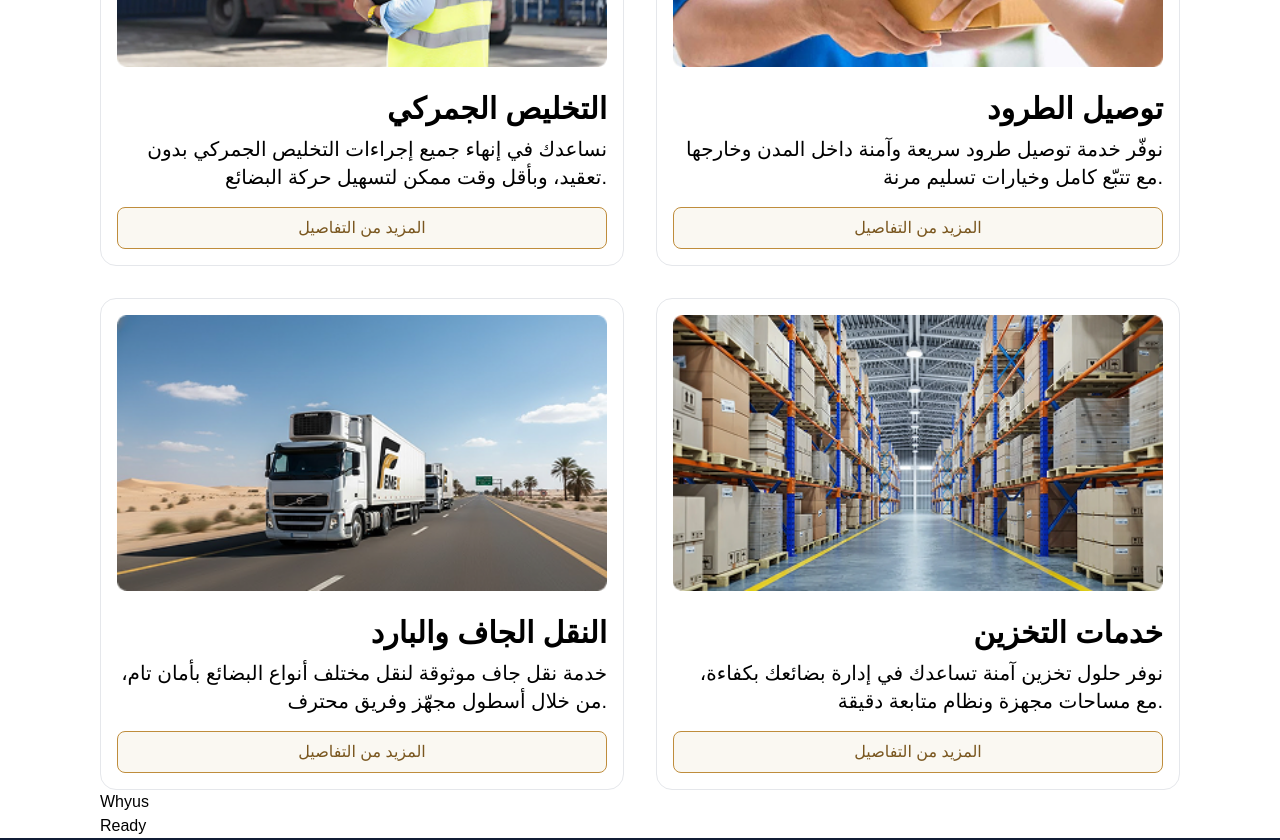
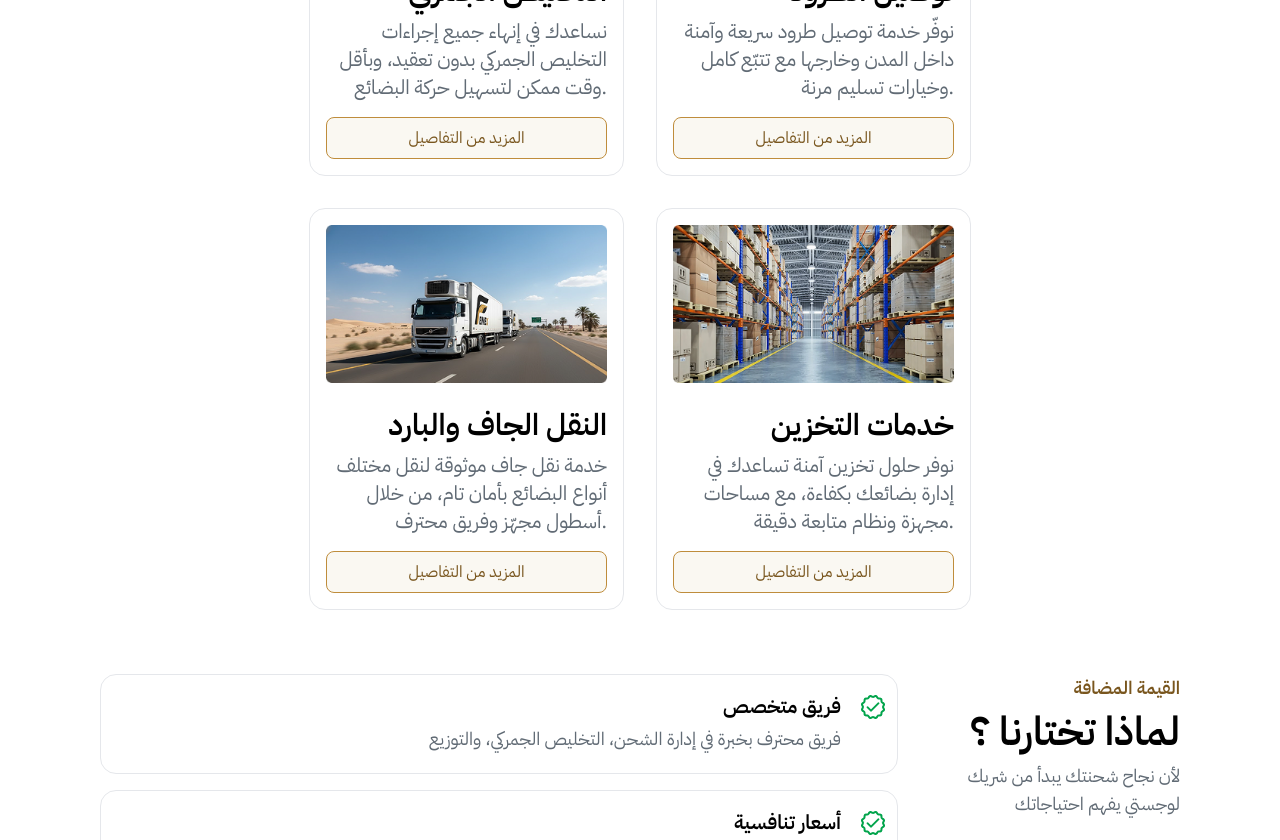
Before and after one commit to MahmoudMedhat17/EMEX, a React (Vite) app: page / in a window 1280 px wide. Shown: the part 1960-2800 px from the top of the page. Built offline with nearby package versions, Linux system fonts and the light colour scheme.

Commit message:
Working on why us section.

```diff
--- /dev/null
+++ b/src/components/common/Benefits.tsx
@@ -0,0 +1,20 @@
+
+interface IBenefits {
+    heading: string;
+    desc: string;
+};
+
+
+const Benefits = ({ heading, desc }: IBenefits) => {
+    return (
+        <div className="text-end relative p-4 border border-neutralSoftGray hover:border-primaryLight hover:bg-primarySoft duration-500 rounded-2xl">
+            <img src="/assets/primeVerified.png" className="absolute right-2 w-8 h-8" />
+            <div className="mr-10">
+                <h4 className="text-xl font-semibold leading-[150%]">{heading}</h4>
+                <p className="text-lg text-neutralDarkGray leading-[200%]">{desc}</p>
+            </div>
+        </div>
+    )
+}
+
+export default Benefits;
--- a/src/index.css
+++ b/src/index.css
@@ -1,5 +1,5 @@
+@import url('https://fonts.googleapis.com/css2?family=IBM+Plex+Sans+Arabic:wght@100;200;300;400;500;600;700&display=swap');
 @import "tailwindcss";
-@import url('https://fonts.googleapis.com/css2?family=IBM+Plex+Sans+Arabic:wght@100;200;300;400;500;600;700&display=swap');
 
 *{
     box-sizing: border-box;
--- a/src/pages/Home/About.tsx
+++ b/src/pages/Home/About.tsx
@@ -3,7 +3,7 @@
 
 const About = () => {
   return (
-    <div className="py-[92px] flex flex-col lg:flex-row items-center justify-between gap-[50px] md:gap-[121px]">
+    <section className="py-[92px] flex flex-col lg:flex-row items-center justify-between gap-[50px] md:gap-[121px]">
       <img src="assets/aboutImage.png" className="lg:w-[50%]" />
       <div className="flex flex-col items-end text-end space-y-4">
         <p className="text-primaryDark text-lg font-semibold">
@@ -15,11 +15,11 @@ const About = () => {
         <p className="lg:max-w-[400px] text-neutralDarkGray">
           نحن شركة لوجستية متخصصة في تقديم خدمات متكاملة للشحن والتوزيع وإدارة سلاسل الإمداد. نعمل بخبرة كبيرة في القطاع، ونسعى دائمًا لتوفير حلول عملية وفعّالة تلائم احتياجات عملائنا سواء كانوا أفرادًا أو شركات
         </p>
-        <button className="bg-primaryMain text-white cursor-pointer p-4 rounded-lg text-lg font-semibold">
+        <button className="bg-primaryMain text-white hover:bg-primaryDark duration-500 cursor-pointer p-4 rounded-lg text-lg font-semibold">
           اعرف المزيد
         </button>
       </div>
-    </div>
+    </section>
   )
 }
 
--- a/src/pages/Home/Hero.tsx
+++ b/src/pages/Home/Hero.tsx
@@ -33,10 +33,10 @@ const Hero = () => {
           </p>
 
           <div className="mt-8 flex items-center justify-center gap-4">
-            <button className="bg-white border-primaryMain text-primaryDark py-3 px-8 rounded-lg font-semibold cursor-pointer">
+            <button className="bg-white border-primaryMain text-primaryDark hover:bg-primaryDark hover:text-white duration-500 py-3 px-8 rounded-lg font-semibold cursor-pointer">
               تعرف على خدماتنا
             </button>
-            <button className="bg-primaryMain text-white py-3 px-8 rounded-lg font-semibold cursor-pointer">
+            <button className="bg-primaryMain text-white hover:bg-primaryDark duration-500 py-3 px-8 rounded-lg font-semibold cursor-pointer">
               اطلب خدمتك
             </button>
           </div>
--- a/src/pages/Home/Services.tsx
+++ b/src/pages/Home/Services.tsx
@@ -3,7 +3,7 @@ import { servicesData } from "@/data/ServicesData";
 
 const Services = () => {
   return (
-    <div>
+    <section>
       <div className="flex flex-col justify-center items-center space-y-4">
         <p className="bg-primarySoft text-primaryDark py-2 px-4 rounded-lg w-fit font-semibold">
           الخدمات
@@ -16,18 +16,18 @@ const Services = () => {
         </p>
       </div>
       <div className="mt-10">
-        <div className="grid grid-cols-1 md:grid-cols-2 place-content-center place-items-center gap-8">
+        <div className="grid grid-cols-1 md:grid-cols-2 place-content-center place-items-center gap-8 md:px-[50px] lg:px-[109px] xl:px-[209px]">
           {
             servicesData.map((data) => (
               <div className="flex flex-col border border-neutralSoftGray p-4 rounded-2xl h-full">
                 <img src={data.img} />
                 <div className="space-y-2 mt-6 mb-4">
                   <h4 className="text-end text-3xl font-semibold">{data.title}</h4>
-                  <p className="text-xl text-end font-normal">
+                  <p className="text-xl text-end font-normal text-neutralDarkGray">
                     {data.desc}
                   </p>
                 </div>
-                <button className="w-full bg-primarySoft text-primaryDark border border-primaryMain rounded-lg px-4 py-2 cursor-pointer">
+                <button className="w-full bg-primarySoft text-primaryDark border border-primaryMain hover:bg-primaryDark hover:text-white duration-500 rounded-lg px-4 py-2 cursor-pointer">
                   {data.btn}
                 </button>
               </div>
@@ -35,7 +35,7 @@ const Services = () => {
           }
         </div>
       </div>
-    </div>
+    </section>
   )
 }
 
--- a/src/pages/Home/Whyus.tsx
+++ b/src/pages/Home/Whyus.tsx
@@ -1,7 +1,27 @@
+import Benefits from "@/components/common/Benefits";
+
 
 const Whyus = () => {
   return (
-    <div>Whyus</div>
+    <section className="flex justify-center items-start gap-4 pt-16 w-full mr-20">
+      <div className="w-[75%] space-y-4">
+        <Benefits heading="فريق متخصص" desc="فريق محترف بخبرة في إدارة الشحن، التخليص الجمركي، والتوزيع" />
+        <Benefits heading="أسعار تنافسية" desc="نقدّم أفضل الحلول بأعلى جودة وبأسعار تناسب جميع أنواع الأعمال" />
+        <Benefits heading="دعم متواصل" desc="دعم فني وخدمة عملاء على مدار الساعة لمتابعة شحناتك والإجابة على جميع استفساراتك" />
+        <Benefits heading="التزام بالمواعيد" desc="نضمن تسليم الشحنات في الوقت المحدد مع متابعة مستمرة طوال الرحلة" />
+      </div>
+      <div className="w-[25%] text-end">
+        <p className="text-primaryDark text-lg font-semibold">
+          القيمة المضافة
+        </p>
+        <h2 className="text-[40px] font-semibold">
+          لماذا تختارنا ؟
+        </h2>
+        <p className="text-lg text-neutralDarkGray">
+          لأن نجاح شحنتك يبدأ من شريك لوجستي يفهم احتياجاتك
+        </p>
+      </div>
+    </section>
   )
 }
 
```
Also changed, not shown: public/assets/primeVerified.png (added).
